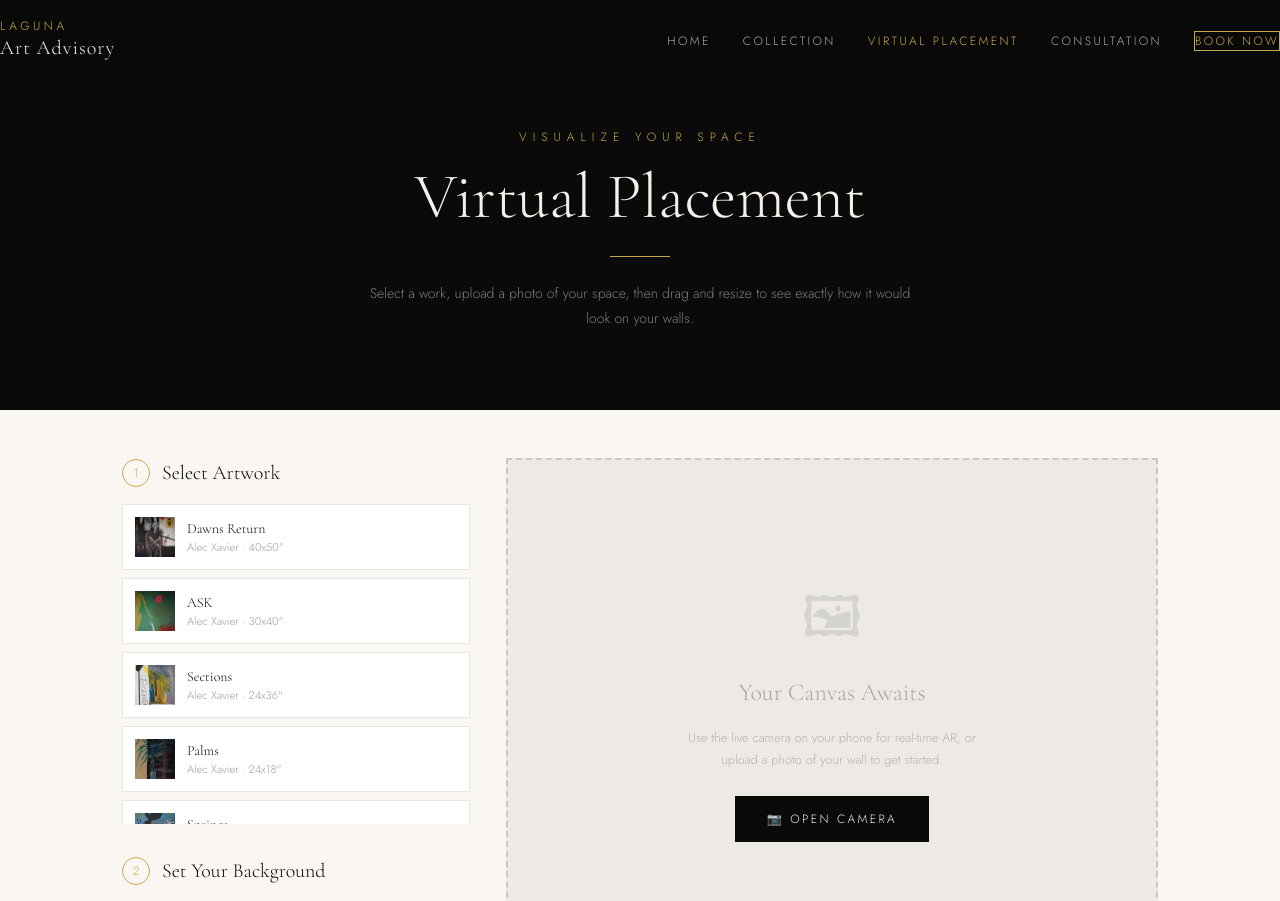
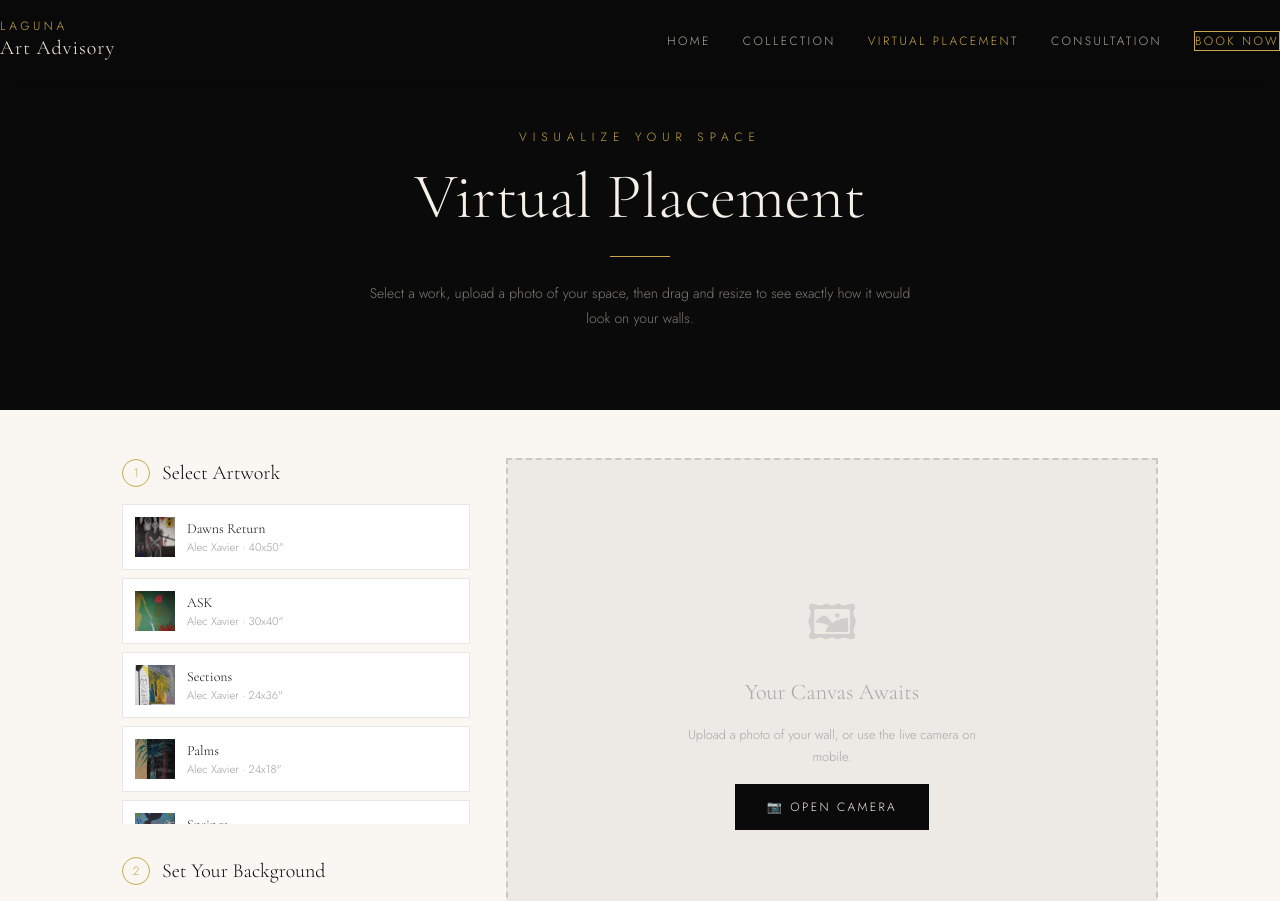
Before and after one commit to jasonburnell98/LagunaArtAdvisory, a Next.js app: page /virtual-placement in a window 1280 px wide. Shown: the top 901 px of the page. Built offline with nearby package versions, Linux system fonts and the light colour scheme.

Commit message:
fix: video always in DOM + force display:block before play() for iOS Safari

```diff
--- a/app/virtual-placement/page.tsx
+++ b/app/virtual-placement/page.tsx
@@ -111,8 +111,16 @@ function VirtualPlacementTool() {
         audio: false,
       });
       streamRef.current = stream;
-      // Switch to camera mode FIRST so the <video> element mounts, then
-      // the useEffect below will attach the stream once the ref is valid.
+      // video element is always in the DOM, so videoRef.current is always valid
+      const video = videoRef.current!;
+      video.setAttribute("webkit-playsinline", "");
+      video.setAttribute("playsinline", "");
+      video.muted = true;
+      video.srcObject = stream;
+      // Force visible BEFORE play() — iOS Safari refuses to play display:none videos.
+      // React hasn't re-rendered yet so we set it imperatively.
+      video.style.display = "block";
+      try { await video.play(); } catch { /* autoplay policy — video will play on interaction */ }
       setMode("camera");
       setCameraActive(true);
       setRoomImage(null);
@@ -123,19 +131,6 @@ function VirtualPlacementTool() {
       );
     }
   }, []);
-
-  // Attach stream to video element once it is actually in the DOM.
-  // Also set webkit-playsinline imperatively for iOS Safari.
-  useEffect(() => {
-    if (cameraActive && streamRef.current && videoRef.current) {
-      const video = videoRef.current;
-      video.setAttribute("webkit-playsinline", "");
-      video.setAttribute("playsinline", "");
-      video.muted = true;
-      video.srcObject = streamRef.current;
-      video.play().catch((err) => console.error("Video play failed:", err));
-    }
-  }, [cameraActive]);
 
   // On mobile, scroll the camera canvas into view once the stream starts
   useEffect(() => {
@@ -709,31 +704,28 @@ function VirtualPlacementTool() {
               </Link>
             </div>
 
-            {/* ── RIGHT PANEL: Canvas / Camera ── */}
-            <div style={{ flex: 1, minHeight: "400px", position: "relative" }}>
-
-              {/* ── Camera mode ── */}
-              {mode === "camera" && (
+            {/* ── RIGHT PANEL: unified canvas — video always in DOM ── */}
             <div
               ref={canvasRef}
-                  className="ar-canvas"
+              style={{
+                flex:        1,
+                position:    "relative",
+                height:      "500px",
+                overflow:    "hidden",
+                touchAction: "none",
+                userSelect:  "none",
+                cursor:      isDragging ? "grabbing" : "default",
+                backgroundColor: mode === "camera" ? "#000" : "rgba(10,10,10,0.05)",
+                border:      mode === "camera" ? "none" : "2px dashed rgba(10,10,10,0.15)",
+              }}
               onMouseMove={handleMouseMove}
               onMouseUp={handleMouseUp}
               onMouseLeave={handleMouseUp}
               onTouchStart={handleTouchStart}
               onTouchMove={handleTouchMove}
               onTouchEnd={handleTouchEnd}
-                  style={{
-                    position:        "relative",
-                    width:           "100%",
-                    height:          "500px",
-                    overflow:        "hidden",
-                    touchAction:     "none",
-                    userSelect:      "none",
-                    cursor:          isDragging ? "grabbing" : "default",
-                    backgroundColor: "#000",
-                  }}
             >
+              {/* Video — always rendered so ref is always valid */}
               <video
                 ref={videoRef}
                 autoPlay
@@ -745,286 +737,74 @@ function VirtualPlacementTool() {
                   width:     "100%",
                   height:    "100%",
                   objectFit: "cover",
-                      display:   "block",
+                  display:   mode === "camera" ? "block" : "none",
                 }}
               />
 
-                  {!selectedArtwork && (
-                    <div
-                      style={{
-                        position:        "absolute",
-                        inset:           0,
-                        backgroundColor: "rgba(10,10,10,0.4)",
-                        display:         "flex",
-                        alignItems:      "center",
-                        justifyContent:  "center",
-                      }}
+              {/* Uploaded room photo */}
+              {mode === "upload" && roomImage && (
+                // eslint-disable-next-line @next/next/no-img-element
+                <img
+                  src={roomImage}
+                  alt="Room"
+                  style={{ position: "absolute", inset: 0, width: "100%", height: "100%", objectFit: "cover" }}
+                  draggable={false}
+                />
+              )}
+
+              {/* Empty-state placeholder */}
+              {mode === "upload" && !roomImage && (
+                <div style={{ position: "absolute", inset: 0, display: "flex", flexDirection: "column", alignItems: "center", justifyContent: "center", gap: "1rem", padding: "2rem", textAlign: "center" }}>
+                  <div style={{ fontSize: "3rem", color: "rgba(10,10,10,0.12)" }}>🖼</div>
+                  <h3 style={{ fontFamily: "Cormorant Garamond, Georgia, serif", color: "rgba(10,10,10,0.3)", fontWeight: 300, fontSize: "1.4rem" }}>Your Canvas Awaits</h3>
+                  <p style={{ fontFamily: "Jost, system-ui, sans-serif", color: "rgba(10,10,10,0.3)", fontSize: "0.8rem", maxWidth: "18rem", lineHeight: 1.7 }}>
+                    {isMobile ? 'Tap "Use Live Camera" above to see artwork in your room, or upload a photo.' : 'Upload a photo of your wall, or use the live camera on mobile.'}
+                  </p>
+                  <button
+                    onClick={startCamera}
+                    style={{ backgroundColor: "#0a0a0a", color: "#f5f0e8", border: "none", padding: "0.875rem 2rem", fontSize: "0.75rem", letterSpacing: "0.2em", textTransform: "uppercase", fontFamily: "Jost, system-ui, sans-serif", cursor: "pointer" }}
                   >
-                      <p
-                        style={{
-                          fontFamily:    "Jost, system-ui, sans-serif",
-                          color:         "rgba(245,240,232,0.8)",
-                          fontSize:      "0.875rem",
-                          letterSpacing: "0.1em",
-                        }}
-                      >
+                    📷 Open Camera
+                  </button>
+                </div>
+              )}
+
+              {/* Prompt to select artwork */}
+              {(mode === "camera" || (mode === "upload" && roomImage)) && !selectedArtwork && (
+                <div style={{ position: "absolute", inset: 0, backgroundColor: "rgba(10,10,10,0.35)", display: "flex", alignItems: "center", justifyContent: "center" }}>
+                  <p style={{ fontFamily: "Jost, system-ui, sans-serif", color: "rgba(245,240,232,0.85)", fontSize: "0.875rem", letterSpacing: "0.1em" }}>
                     ← Select an artwork to place
                   </p>
                 </div>
               )}
 
+              {/* Artwork overlay */}
               <ArtworkOverlay />
 
-                  {/* AR badge */}
-                  <div
-                    style={{
-                      position:        "absolute",
-                      top:             "0.75rem",
-                      left:            "0.75rem",
-                      backgroundColor: "rgba(201,168,76,0.9)",
-                      padding:         "0.3rem 0.75rem",
-                      display:         "flex",
-                      alignItems:      "center",
-                      gap:             "0.4rem",
-                    }}
-                  >
+              {/* AR badge (camera mode) */}
+              {mode === "camera" && (
+                <div style={{ position: "absolute", top: "0.75rem", left: "0.75rem", backgroundColor: "rgba(201,168,76,0.9)", padding: "0.3rem 0.75rem", display: "flex", alignItems: "center", gap: "0.4rem" }}>
                   <span style={{ width: 8, height: 8, borderRadius: "50%", backgroundColor: "#0a0a0a", display: "inline-block" }} />
-                    <span
-                      style={{
-                        fontFamily:    "Jost, system-ui, sans-serif",
-                        color:         "#0a0a0a",
-                        fontSize:      "0.65rem",
-                        letterSpacing: "0.2em",
-                        textTransform: "uppercase",
-                        fontWeight:    600,
-                      }}
-                    >
-                      Live AR
-                    </span>
+                  <span style={{ fontFamily: "Jost, system-ui, sans-serif", color: "#0a0a0a", fontSize: "0.65rem", letterSpacing: "0.2em", textTransform: "uppercase", fontWeight: 600 }}>Live AR</span>
                 </div>
+              )}
 
-                  {selectedArtwork && (
-                    <div
-                      style={{
-                        position:        "absolute",
-                        top:             "0.75rem",
-                        right:           "0.75rem",
-                        backgroundColor: "rgba(10,10,10,0.65)",
-                        backdropFilter:  "blur(4px)",
-                        padding:         "0.5rem 0.75rem",
-                      }}
-                    >
-                      <p
-                        style={{
-                          fontFamily: "Jost, system-ui, sans-serif",
-                          color:      "rgba(245,240,232,0.7)",
-                          fontSize:   "0.7rem",
-                        }}
-                      >
+              {/* Drag hint */}
+              {selectedArtwork && hasBackground && (
+                <div style={{ position: "absolute", top: "0.75rem", right: "0.75rem", backgroundColor: "rgba(10,10,10,0.65)", backdropFilter: "blur(4px)", padding: "0.5rem 0.75rem" }}>
+                  <p style={{ fontFamily: "Jost, system-ui, sans-serif", color: "rgba(245,240,232,0.7)", fontSize: "0.7rem" }}>
                     {isMobile ? "Drag · Pinch to resize" : "Drag to reposition"}
                   </p>
                 </div>
               )}
 
+              {/* Save banner */}
               {savedPreview && (
-                    <div
-                      style={{
-                        position:        "absolute",
-                        bottom:          0,
-                        left:            0,
-                        right:           0,
-                        backgroundColor: "#c9a84c",
-                        padding:         "0.75rem",
-                        textAlign:       "center",
-                      }}
-                    >
-                      <p
-                        style={{
-                          fontFamily:    "Jost, system-ui, sans-serif",
-                          color:         "#0a0a0a",
-                          fontSize:      "0.75rem",
-                          letterSpacing: "0.1em",
-                          textTransform: "uppercase",
-                        }}
-                      >
+                <div style={{ position: "absolute", bottom: 0, left: 0, right: 0, backgroundColor: "#c9a84c", padding: "0.75rem", textAlign: "center" }}>
+                  <p style={{ fontFamily: "Jost, system-ui, sans-serif", color: "#0a0a0a", fontSize: "0.75rem", letterSpacing: "0.1em", textTransform: "uppercase" }}>
                     ✦ Screenshot your screen to save this preview
                   </p>
                 </div>
-                  )}
-                </div>
-              )}
-
-              {/* ── Upload / photo mode ── */}
-              {mode === "upload" && (
-                <>
-                  {!roomImage ? (
-                    <div
-                      style={{
-                        width:           "100%",
-                        minHeight:       "500px",
-                        backgroundColor: "rgba(10,10,10,0.05)",
-                        border:          "2px dashed rgba(10,10,10,0.15)",
-                        display:         "flex",
-                        flexDirection:   "column",
-                        alignItems:      "center",
-                        justifyContent:  "center",
-                        textAlign:       "center",
-                        padding:         "2.5rem",
-                        gap:             "1rem",
-                      }}
-                    >
-                      <div style={{ fontSize: "3.5rem", color: "rgba(10,10,10,0.1)" }}>🖼</div>
-                      <h3
-                        style={{
-                          fontFamily: "Cormorant Garamond, Georgia, serif",
-                          color:      "rgba(10,10,10,0.3)",
-                          fontWeight: 300,
-                          fontSize:   "1.5rem",
-                        }}
-                      >
-                        Your Canvas Awaits
-                      </h3>
-                      <p
-                        style={{
-                          fontFamily: "Jost, system-ui, sans-serif",
-                          color:      "rgba(10,10,10,0.25)",
-                          fontSize:   "0.8rem",
-                          maxWidth:   "20rem",
-                          lineHeight: 1.75,
-                        }}
-                      >
-                        {isMobile
-                          ? 'Tap "Use Live Camera" to see artwork in your room in real time, or upload a photo of your wall.'
-                          : 'Use the live camera on your phone for real-time AR, or upload a photo of your wall to get started.'}
-                      </p>
-                      <button
-                        onClick={startCamera}
-                        style={{
-                          marginTop:       "0.5rem",
-                          backgroundColor: "#0a0a0a",
-                          color:           "#f5f0e8",
-                          border:          "none",
-                          padding:         "0.875rem 2rem",
-                          fontSize:        "0.75rem",
-                          letterSpacing:   "0.2em",
-                          textTransform:   "uppercase",
-                          fontFamily:      "Jost, system-ui, sans-serif",
-                          cursor:          "pointer",
-                        }}
-                      >
-                        📷 Open Camera
-                      </button>
-                    </div>
-                  ) : (
-                    <div
-                      ref={canvasRef}
-                      style={{
-                        position:    "relative",
-                        width:       "100%",
-                        overflow:    "hidden",
-                        touchAction: "none",
-                        userSelect:  "none",
-                        cursor:      isDragging ? "grabbing" : "default",
-                        minHeight:   "500px",
-                      }}
-                      onMouseMove={handleMouseMove}
-                      onMouseUp={handleMouseUp}
-                      onMouseLeave={handleMouseUp}
-                      onTouchStart={handleTouchStart}
-                      onTouchMove={handleTouchMove}
-                      onTouchEnd={handleTouchEnd}
-                    >
-                      {/* eslint-disable-next-line @next/next/no-img-element */}
-                      <img
-                        src={roomImage}
-                        alt="Room"
-                        style={{
-                          width:     "100%",
-                          height:    "100%",
-                          minHeight: "500px",
-                          objectFit: "cover",
-                          display:   "block",
-                        }}
-                        draggable={false}
-                      />
-
-                      {!selectedArtwork && (
-                        <div
-                          style={{
-                            position:        "absolute",
-                            inset:           0,
-                            backgroundColor: "rgba(10,10,10,0.4)",
-                            display:         "flex",
-                            alignItems:      "center",
-                            justifyContent:  "center",
-                          }}
-                        >
-                          <p
-                            style={{
-                              fontFamily:    "Jost, system-ui, sans-serif",
-                              color:         "rgba(245,240,232,0.8)",
-                              fontSize:      "0.875rem",
-                              letterSpacing: "0.1em",
-                            }}
-                          >
-                            ← Select an artwork to place
-                          </p>
-                        </div>
-                      )}
-
-                      <ArtworkOverlay />
-
-                      {selectedArtwork && (
-                        <div
-                          style={{
-                            position:        "absolute",
-                            top:             "0.75rem",
-                            right:           "0.75rem",
-                            backgroundColor: "rgba(10,10,10,0.65)",
-                            backdropFilter:  "blur(4px)",
-                            padding:         "0.5rem 0.75rem",
-                          }}
-                        >
-                          <p
-                            style={{
-                              fontFamily: "Jost, system-ui, sans-serif",
-                              color:      "rgba(245,240,232,0.7)",
-                              fontSize:   "0.7rem",
-                            }}
-                          >
-                            {isMobile ? "Drag · Pinch to resize" : "Drag to reposition"}
-                          </p>
-                        </div>
-                      )}
-
-                      {savedPreview && (
-                        <div
-                          style={{
-                            position:        "absolute",
-                            bottom:          0,
-                            left:            0,
-                            right:           0,
-                            backgroundColor: "#c9a84c",
-                            padding:         "0.75rem",
-                            textAlign:       "center",
-                          }}
-                        >
-                          <p
-                            style={{
-                              fontFamily:    "Jost, system-ui, sans-serif",
-                              color:         "#0a0a0a",
-                              fontSize:      "0.75rem",
-                              letterSpacing: "0.1em",
-                              textTransform: "uppercase",
-                            }}
-                          >
-                            ✦ Preview Saved Successfully
-                          </p>
-                        </div>
-                      )}
-                    </div>
-                  )}
-                </>
               )}
             </div>
           </div>
```
Lines whose indentation alone changed are shown as unchanged.
